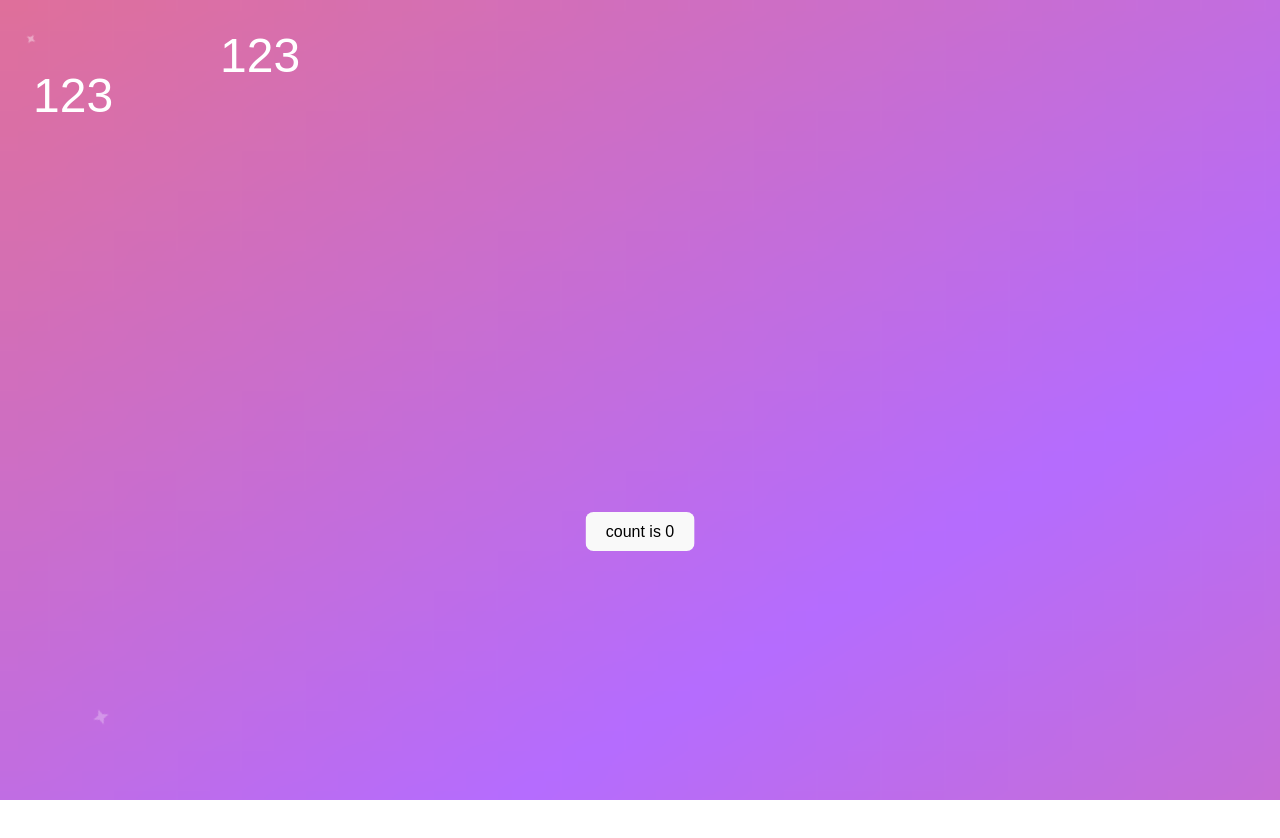
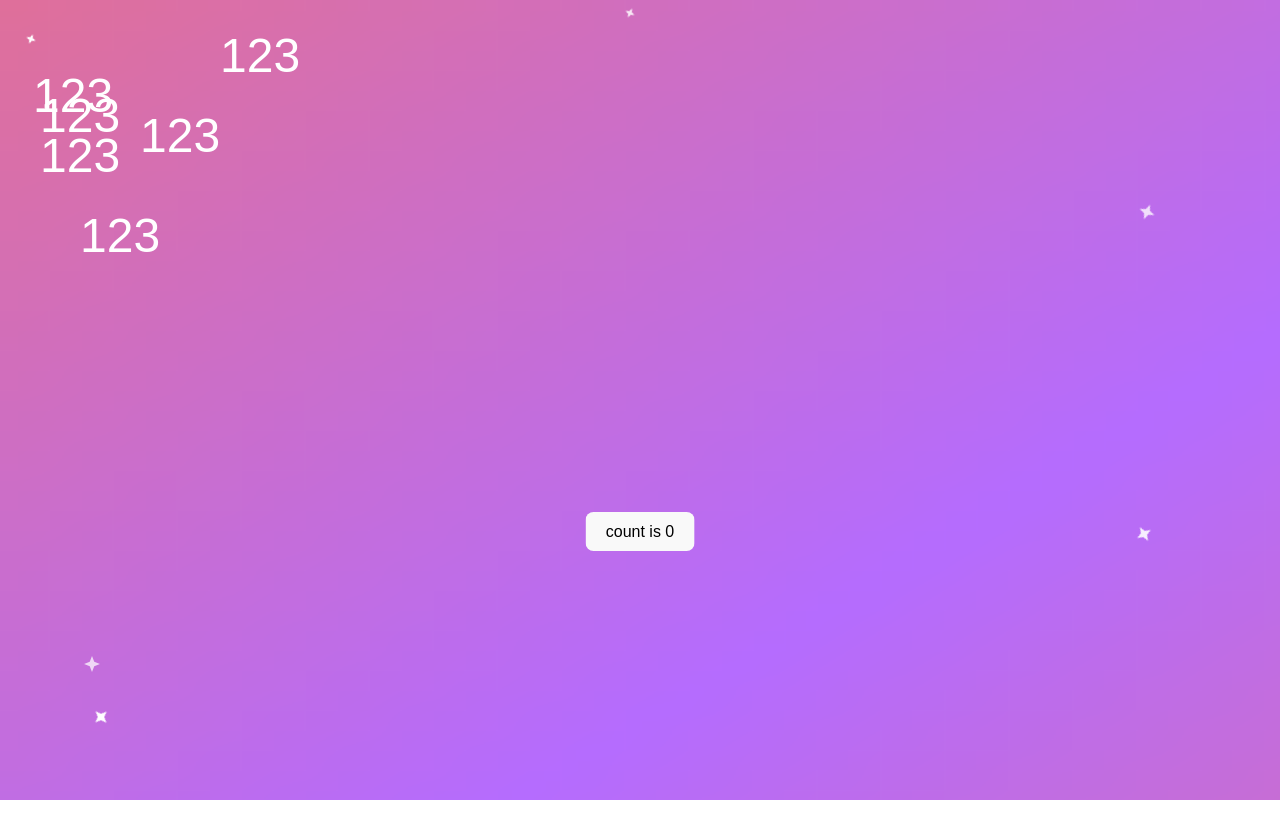
Before and after one commit to konodioda727/ending-project-front-end, a React (Vite) app: page / in a window 1280 px wide. Shown: the top 838 px of the page. Before the commit the page ends 800 px from the top, so only its background shows below. Built offline with nearby package versions, Linux system fonts and the light colour scheme; a web font is replaced by a local one.

Commit message:
fix: fix words

```diff
--- a/src/components/contentView/index.tsx
+++ b/src/components/contentView/index.tsx
@@ -52,7 +52,7 @@ export const View: React.FC<ViewProps> = props => {
           setAlive(stat === 'unmounting' ? 'invisible' : 'visible');
           clearTimeout(timer);
         },
-        animationTime ? animationTime * 1000 : 1400
+        animationTime ? animationTime * 1000 : 4400
       );
     }
   }, [stat]);
@@ -70,7 +70,6 @@ export const View: React.FC<ViewProps> = props => {
         return React.cloneElement(child, {
           ...child.props,
           mountindex: index,
-          unmountindex: count - index,
           stat: alive,
         });
       })}
--- a/src/components/randomObjects/index.tsx
+++ b/src/components/randomObjects/index.tsx
@@ -4,7 +4,7 @@ import {
   RandomObjectTypes,
 } from '../types/randomObjectTypes.ts';
 import star from '../../assets/stars.svg';
-import './index.less';
+import './stars.less';
 import { gen } from '../../utils/keyGenerator.ts';
 const RandomObject: React.FC<RandomObjectProps> = props => {
   const { configs, className } = props;
--- a/src/components/randomObjects/star.tsx
+++ b/src/components/randomObjects/star.tsx
@@ -2,6 +2,7 @@ import React, { useEffect, useState } from 'react';
 import { RandomObjectTypes, StarProps } from '../types/randomObjectTypes.ts';
 import star from '../../assets/stars.svg';
 import { GenerateRandomComponents } from './index.tsx';
+import './stars.less';
 
 function sigmoid(x: number): number {
   return 1 / (1 + Math.exp(-x));
--- a/src/components/types/randomObjectTypes.ts
+++ b/src/components/types/randomObjectTypes.ts
@@ -15,5 +15,5 @@ export interface RandomObjectProps {
 
 export interface StarProps {
   interval?: number;
-  stat: ViewProps['stat'];
+  stat?: ViewProps['stat'];
 }
--- a/src/components/types/wordTypes.ts
+++ b/src/components/types/wordTypes.ts
@@ -4,7 +4,6 @@ import { ViewProps } from './contentViewTypes.ts';
 export interface WordTypes {
   children: string;
   mountindex?: number;
-  unmountindex?: number;
   stat?: ViewProps['stat'];
   wordSpeed?: number;
 }
--- a/src/components/word/index.less
+++ b/src/components/word/index.less
@@ -4,14 +4,14 @@
 }
 .word-unmounting {
   opacity: 1;
-  animation: unmounting .4s ease-in-out forwards;
+  animation: unmounting .2s ease-in-out forwards;
 }
 .word-invisible {
   display: none;
   opacity: 0;
 }
 .word-mounting {
-  animation: mounting .4s ease-in-out forwards;
+  animation: mounting .2s ease-in-out forwards ;
   opacity: 0;
 }
 .word-wrap {
@@ -31,7 +31,7 @@
 @keyframes mounting {
   0% {
     opacity: 0;
-    transform: translateY(-2vh);
+    transform: translateY(-1vh);
   }
   100% {
     opacity: 1;
--- a/src/components/word/index.tsx
+++ b/src/components/word/index.tsx
@@ -4,7 +4,6 @@ import './index.less';
 
 const Word: React.FC<WordProps> = props => {
   const {
-    unmountindex,
     style,
     mountindex,
     children,
@@ -13,12 +12,16 @@ const Word: React.FC<WordProps> = props => {
     wordSpeed,
     ...restProps
   } = props;
-  const speed = wordSpeed ? wordSpeed : 0.6;
+  const speed = wordSpeed ? wordSpeed : 0.8;
   const animationDelayTime = (): number => {
-    if (stat === 'unmounting' && unmountindex)
-      return (speed * unmountindex) / 2;
-    if (stat === 'mounting' && mountindex) return (speed * mountindex) / 2;
-    return 0;
+    let delay = 0;
+    if (mountindex != undefined) {
+      delay = (speed * mountindex) / 2;
+    }
+    if (stat === 'mounting' && mountindex != undefined) {
+      delay = (speed * mountindex) / 2 + 2;
+    }
+    return delay;
   };
   return (
     <>
--- a/src/pages/App/App.tsx
+++ b/src/pages/App/App.tsx
@@ -26,10 +26,28 @@ const App: React.FC = () => {
           <Word style={{ position: 'absolute', top: '20px', left: '220px' }}>
             123
           </Word>
+          <Word style={{ position: 'absolute', top: '200px', left: '80px' }}>
+            123
+          </Word>
+          <Word style={{ position: 'absolute', top: '120px', left: '40px' }}>
+            123
+          </Word>
+          <Word style={{ position: 'absolute', top: '100px', left: '140px' }}>
+            123
+          </Word>
+          <Word style={{ position: 'absolute', top: '80px', left: '40px' }}>
+            123
+          </Word>
+          <Word style={{ position: 'absolute', top: '900px', left: '340px' }}>
+            123
+          </Word>
           <Stars></Stars>
         </View>
         <View>
           <div>489879</div>
+          <Word style={{ position: 'absolute', top: '20px', left: '220px' }}>
+            123
+          </Word>
           <Stars></Stars>
         </View>
       </ContentView>
```
Also changed, not shown: src/components/randomObjects/stars.less (renamed from src/components/randomObjects/index.less).
